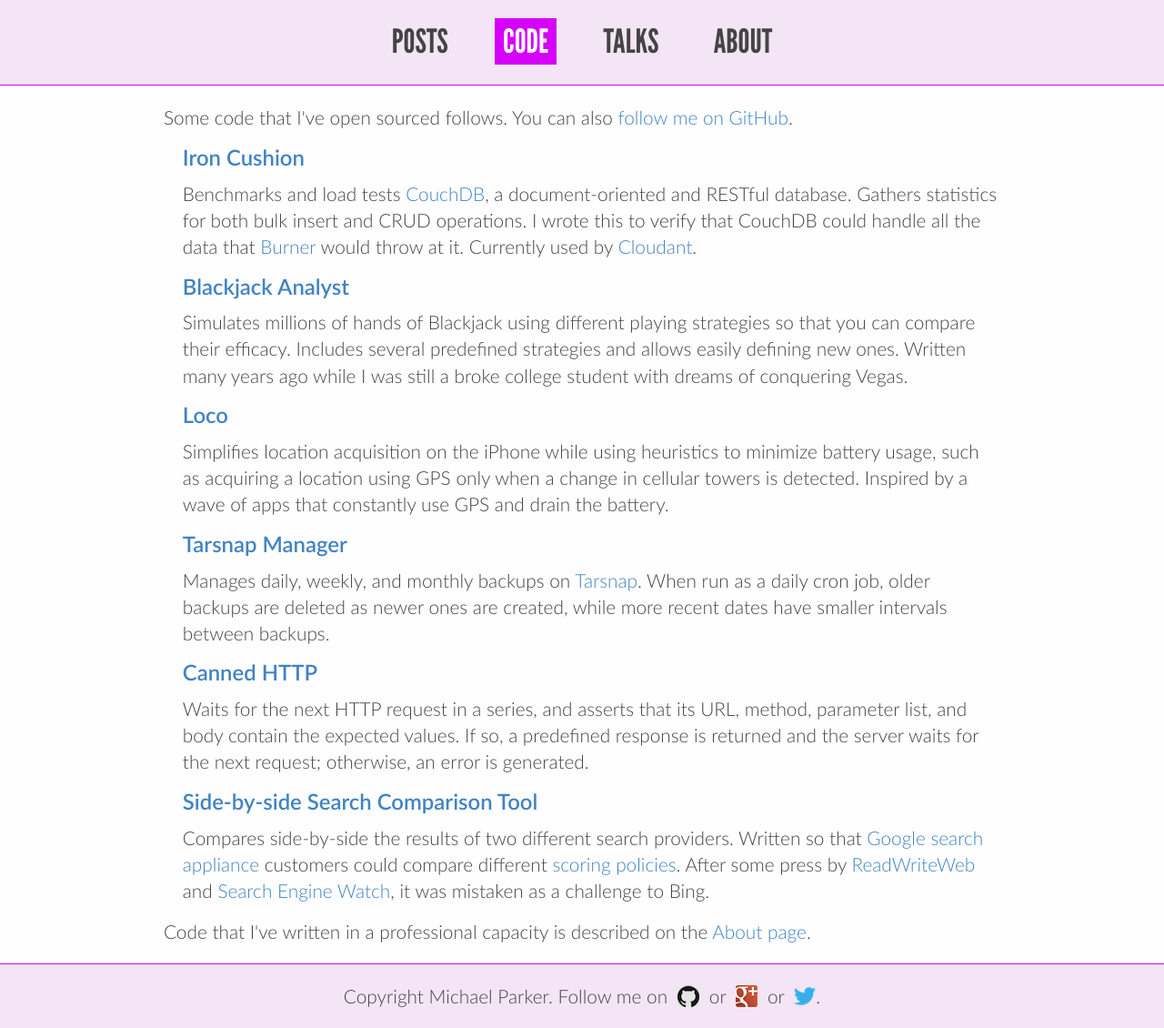
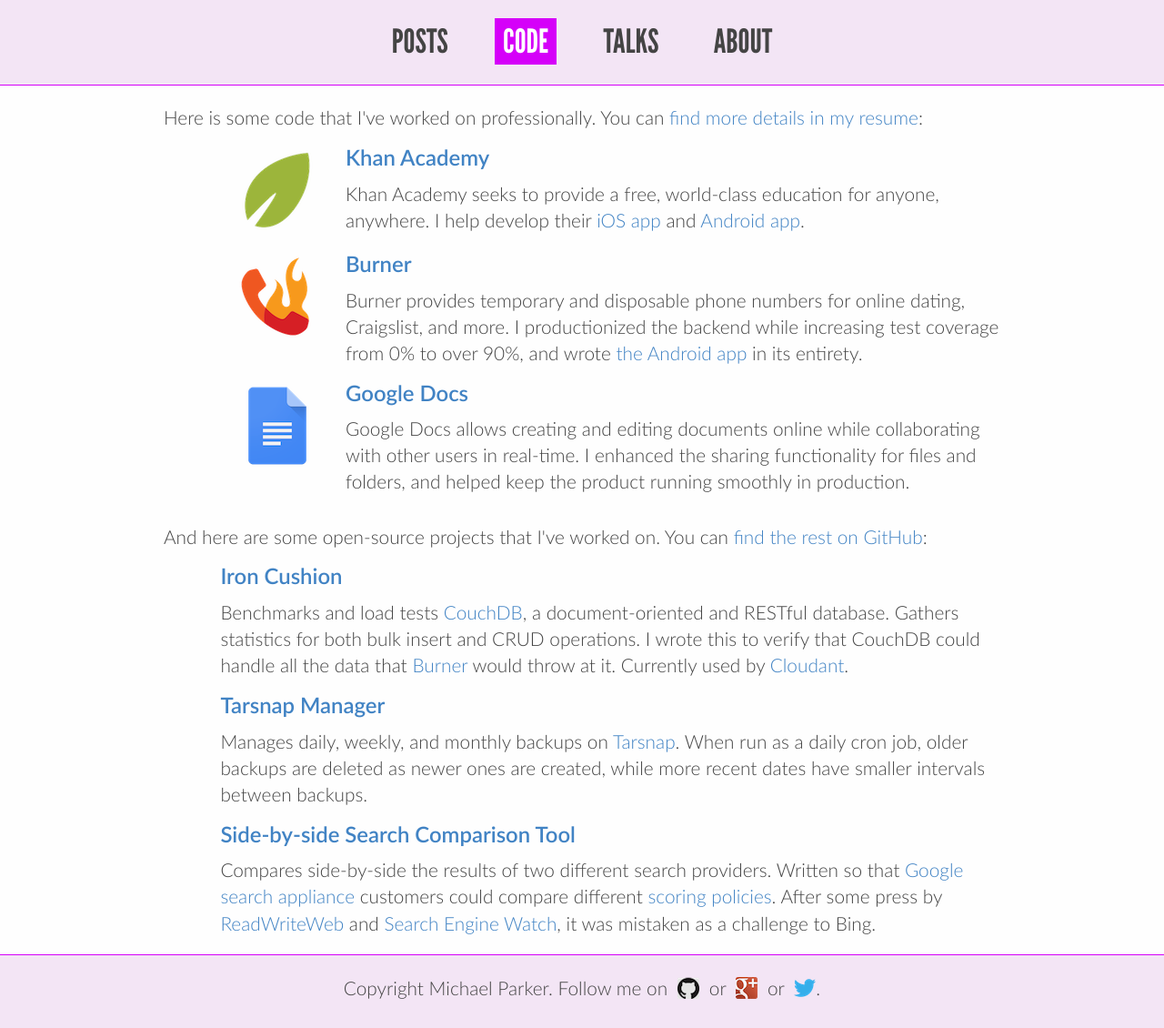
Before and after one commit to mgp/mgp.github.io, a Jekyll site: the page built from code.html, in a window 1280 px wide. Shown: the whole page at 91% size. Built offline with Jekyll 4.4.1, drawn with Linux system fonts in a browser that asks for light colours; Markdown is read by kramdown in place of the engine named in the settings.

Commit message:
Update Code page

```diff
--- a/about.html
+++ b/about.html
@@ -7,9 +7,9 @@
 <img src="/assets/images/me.jpg" />
 <div>
   <h2>Hi, I'm Michael Parker.</h2>
-  <p>Currently I work at <a href="https://www.khanacademy.org/">Khan Academy</a>, which provides a free, world-class education for anyone, anywhere. I help develop their <a href="https://itunes.apple.com/us/app/id469863705">iOS app</a> and <a href="https://play.google.com/store/apps/details?id=org.khanacademy.android">Android app</a>, both of which have received <a href="http://www.theverge.com/2015/1/20/7560373/khan-academy-ipad-app-update">some</a> <a href="http://thenextweb.com/apps/2015/09/16/khan-academy-is-bringing-its-library-of-lessons-to-android/">nice</a> <a href="http://www.pcmag.com/article2/0,2817,2491870,00.asp">press</a>.</p>
+  <p>Currently I work at <a href="https://www.khanacademy.org/">Khan Academy</a>, which seeks to provide a free, world-class education for anyone, anywhere. I help develop their <a href="https://itunes.apple.com/us/app/id469863705">iOS app</a> and <a href="https://play.google.com/store/apps/details?id=org.khanacademy.android">Android app</a>, both of which have received <a href="http://www.theverge.com/2015/1/20/7560373/khan-academy-ipad-app-update">some</a> <a href="http://thenextweb.com/apps/2015/09/16/khan-academy-is-bringing-its-library-of-lessons-to-android/">nice</a> <a href="http://www.pcmag.com/article2/0,2817,2491870,00.asp">press</a>.</p>
 
-  <p>Previously I was the lead developer on <a href="http://burnerapp.com/">Burner</a> at <a href="http://adhoclabs.co/">Ad Hoc Labs</a>. There I developed the <a href="https://play.google.com/store/apps/details?id=com.adhoclabs.burner">Android app</a>, and productionised the backend while increasing its test coverage from 0 to over 90%. Before that, I co-founded <a href="http://www.readyupapp.com/">ReadyUp!</a>, worked for almost five years at <a href="https://www.google.com/">Google</a> on <a href="http://www.google.com/enterprise/search/">enterprise search</a> and <a href="https://docs.google.com/">Google Docs</a>, and earned a BS and MS in computer science from <a href="http://www.ucla.edu/">UCLA</a>.</p>
+  <p>Previously I was the lead developer on <a href="http://burnerapp.com/">Burner</a> at <a href="http://adhoclabs.co/">Ad Hoc Labs</a>. Before that, I co-founded <a href="http://www.readyupapp.com/">ReadyUp!</a>, worked for almost five years at <a href="https://www.google.com/">Google</a> on <a href="http://www.google.com/enterprise/search/">enterprise search</a> and <a href="https://docs.google.com/">Google Docs</a>, and earned a BS and MS in computer science from <a href="http://www.ucla.edu/">UCLA</a>.</p>
 
   <p>I'm also a founding volunteer of <a href="http://www.projectpossibility.org/">Project:Possibility</a>, through which I've <a href="http://www.nytimes.com/2008/12/18/business/smallbusiness/18edge.html">mentored hundreds of college students</a> writing software to improve the lives of the physically disabled.</p>
 
--- a/code.html
+++ b/code.html
@@ -4,33 +4,47 @@
 class: code
 ---
 
-<p>Some code that I've open sourced follows. You can also <a href="https://github.com/mgp">follow me on GitHub</a>.</p>
+<p>Here is some code that I've worked on professionally. You can <a href="/resume.html">find more details in my resume</a>:</p>
 
-<ul>
+<ul class="professional">
+  <li class="clearfix">
+    <div><img src="/assets/images/khan-academy-logo.png" /></div>
+    <div>
+      <a href="https://www.khanacademy.org/" class="title">Khan Academy</a>
+      <p>Khan Academy seeks to provide a free, world-class education for anyone, anywhere. I help develop their <a href="https://itunes.apple.com/us/app/id469863705">iOS app</a> and <a href="https://play.google.com/store/apps/details?id=org.khanacademy.android">Android app</a>.</p>
+    </div>
+  </li>
+
+  <li class="clearfix">
+    <div><img src="/assets/images/burner-logo.png" /></div>
+    <div>
+      <a href="http://www.burnerapp.com/" class="title">Burner</a>
+      <p>Burner provides temporary and disposable phone numbers for online dating, Craigslist, and more. I productionized the backend while increasing test coverage from 0% to over 90%, and wrote <a href="https://play.google.com/store/apps/details?id=com.adhoclabs.burner">the Android app</a> in its entirety.</p>
+    </div>
+  </li>
+
+  <li class="clearfix">
+    <div><img src="/assets/images/google-docs-logo.png" /></div>
+    <div>
+      <a href="https://www.google.com/docs/about/" class="title">Google Docs</a>
+      <p>Google Docs allows creating and editing documents online while collaborating with other users in real-time. I enhanced the sharing functionality for files and folders, and helped keep the product running smoothly in production.</p>
+    </div>
+  </li>
+</ul>
+
+<p>And here are some open-source projects that I've worked on. You can <a href="https://github.com/mgp">find the rest on GitHub</a>:</p>
+
+<ul class="open-source">
   <li>
     <a href="https://github.com/mgp/iron-cushion" class="title">Iron Cushion</a>
     <p>Benchmarks and load tests <a href="http://couchdb.apache.org/">CouchDB</a>, a document-oriented and RESTful database. Gathers statistics for both bulk insert and CRUD operations. I wrote this to verify that CouchDB could handle all the data that <a href="http://burnerapp.com/">Burner</a> would throw at it. Currently used by <a href="https://cloudant.com/">Cloudant</a>.</p>
-  </li>
-  <li>
-    <a href="https://github.com/mgp/blackjack-analyst" class="title">Blackjack Analyst</a>
-    <p>Simulates millions of hands of Blackjack using different playing strategies so that you can compare their efficacy. Includes several predefined strategies and allows easily defining new ones. Written many years ago while I was still a broke college student with dreams of conquering Vegas.</p>
-  </li>
-  <li>
-    <a href="https://github.com/mgp/loco" class="title">Loco</a>
-    <p>Simplifies location acquisition on the iPhone while using heuristics to minimize battery usage, such as acquiring a location using GPS only when a change in cellular towers is detected. Inspired by a wave of apps that constantly use GPS and drain the battery.</p>
   </li>
   <li>
     <a href="https://github.com/mgp/tarsnap-manager" class="title">Tarsnap Manager</a>
     <p>Manages daily, weekly, and monthly backups on <a href="http://www.tarsnap.com/">Tarsnap</a>. When run as a daily cron job, older backups are deleted as newer ones are created, while more recent dates have smaller intervals between backups.</p>
   </li>
   <li>
-    <a href="https://github.com/mgp/canned-http" class="title">Canned HTTP</a>
-    <p>Waits for the next HTTP request in a series, and asserts that its URL, method, parameter list, and body contain the expected values. If so, a predefined response is returned and the server waits for the next request; otherwise, an error is generated.</p>
-  </li>
-  <li>
     <a href="https://code.google.com/p/sxse/" class="title">Side-by-side Search Comparison Tool</a>
     <p>Compares side-by-side the results of two different search providers. Written so that <a href="http://www.google.com/enterprise/search/products/gsa.html">Google search appliance</a> customers could compare different <a href="https://developers.google.com/search-appliance/documentation/614/help_gsa/serve_scoring">scoring policies</a>. After some press by <a href="http://readwrite.com/2009/08/19/google-wants-you-to-do-side-by-side-comparisons-in-search">ReadWriteWeb</a> and <a href="http://searchenginewatch.com/article/2051932/Google-Enterprise-Labs-Launches-Side-By-Side-Search-Tool">Search Engine Watch</a>, it was mistaken as a challenge to Bing.</p>
   </li>
 </ul>
-
-<p>Code that I've written in a professional capacity is described on the <a href="/about/">About page</a>.</p>
--- a/css/main.css
+++ b/css/main.css
@@ -68,6 +68,15 @@
     font-size: 1.15em; }
   body.code main ul li p, body.talks main ul li p {
     margin-top: 0.25em; }
+  body.code main ul li > div:first-child, body.talks main ul li > div:first-child {
+    float: left;
+    margin-top: 0.25em;
+    width: 200px;
+    text-align: right; }
+    body.code main ul li > div:first-child > img, body.talks main ul li > div:first-child > img {
+      margin-right: 30px; }
+    body.code main ul li > div:first-child + div, body.talks main ul li > div:first-child + div {
+      margin-left: 200px; }
 
 header nav ul li a.posts:hover, body.post header nav a.posts, body.posts header nav a.posts, header nav ul li a.code:hover, body.code header nav a.code, header nav ul li a.talks:hover, body.talks header nav a.talks, header nav ul li a.about:hover, body.about header nav a.about {
   color: white; }
@@ -180,19 +189,16 @@
   body.code main {
     border-top-color: #d500f9;
     border-bottom-color: #d500f9; }
-    body.code main li {
-      margin-left: 1em; }
+    body.code main ul.professional {
+      margin-bottom: 1.5em; }
+    body.code main ul.open-source li {
+      margin-left: 3em; }
 
 body.talks {
   background-color: #fff8e1; }
   body.talks main {
     border-top-color: #ffc400;
     border-bottom-color: #ffc400; }
-    body.talks main li img {
-      float: left;
-      margin-top: 0.25em; }
-      body.talks main li img + div {
-        margin-left: 200px; }
 
 footer {
   clear: both;
```
Also changed, not shown: css/main.scss (+22 -16 lines), talks.html (+4 -4 lines), assets/images/burner-logo.png (added), assets/images/google-docs-logo.png (added), assets/images/java-gae-logo.png, assets/images/khan-academy-logo.png (added), assets/images/originals/burner-logo.png (added), assets/images/originals/google-docs-logo.png (added), assets/images/originals/khan-academy-logo.png (added), assets/images/redis-logo.png.
